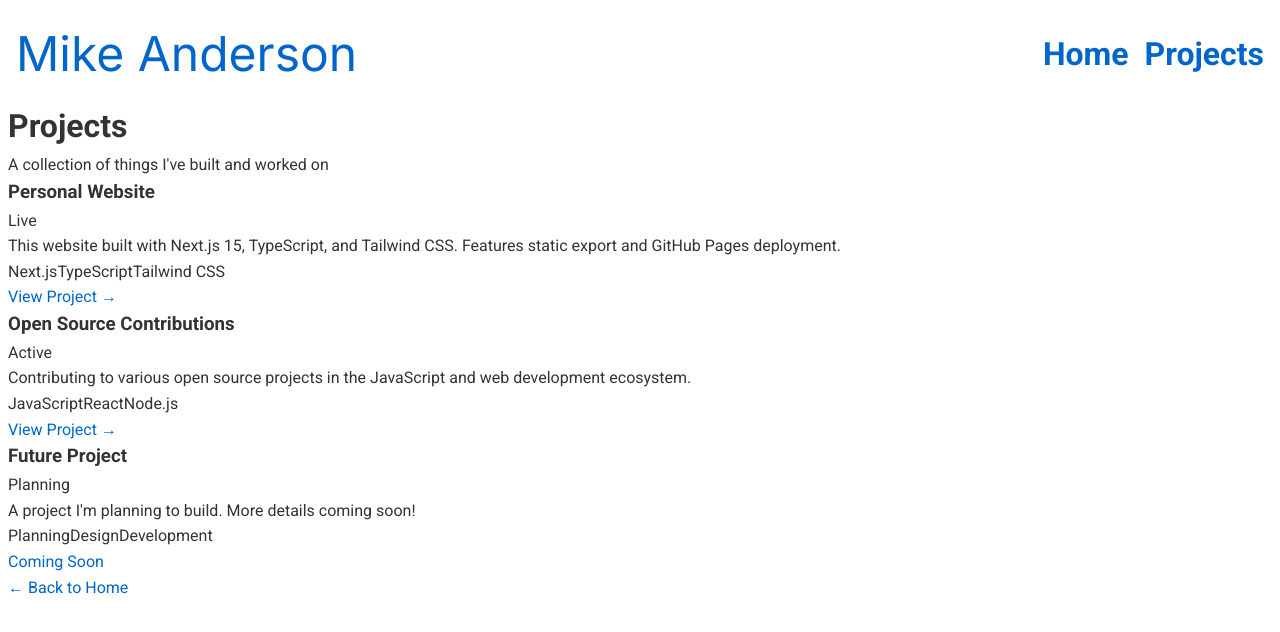
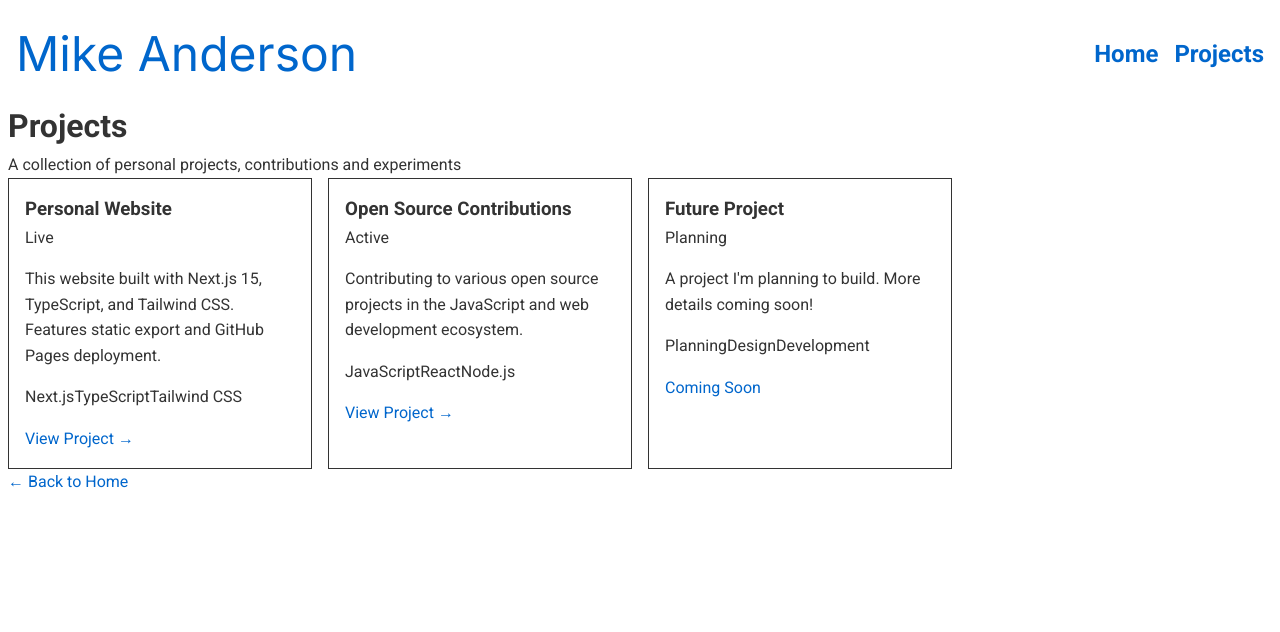
Before and after one commit to mikera/mikera.net, a Next.js app: page /projects in a window 1280 px wide. Shown: the top 632 px of the page. Built offline with nearby package versions, Linux system fonts and the light colour scheme.

Commit message:
Misc edits

```diff
--- a/app/globals.css
+++ b/app/globals.css
@@ -1,3 +1,36 @@
+/* CSS Custom Properties - Theme Colors */
+:root {
+  /* Primary Colors */
+  --color-primary: #0066cc;
+  --color-primary-hover: #0052a3;
+  --color-primary-light: #4d94ff;
+
+  /* Secondary Colors */
+  --color-secondary: #cc66cc;
+  --color-secondary-hover: #b366b3;
+  --color-secondary-light: #e6b3e6;
+
+  /* Neutral Colors */
+  --color-text: #333333;
+  --color-text-light: #666666;
+  --color-text-muted: #999999;
+
+  /* Background Colors */
+  --color-bg: #ffffff;
+  --color-bg-secondary: #f5f5f5;
+  --color-bg-muted: #e0e0e0;
+
+  /* Border Colors */
+  --color-border: #333333;
+  --color-border-light: #cccccc;
+
+  /* Status Colors */
+  --color-success: #28a745;
+  --color-warning: #ffc107;
+  --color-error: #dc3545;
+  --color-info: #17a2b8;
+}
+
 /* Basic reset and minimal styles */
 * {
     margin: 0;
@@ -9,16 +42,33 @@ body {
     font-family: Roboto, sans-serif;
     padding: 0.5em;
     line-height: 1.6;
-    color: #333;
+    color: var(--color-text);
 }
 
 a {
-    color: #0066cc;
+    color: var(--color-primary);
     text-decoration: none;
 }
 
 a:hover {
     text-decoration: underline;
+    color: var(--color-primary-hover);
+}
+
+/* Projects */
+
+.projects {
+    display: grid;
+    grid-template-columns: repeat(auto-fill, minmax(300px, 1fr));
+    gap: 1em;
+}
+
+.project {
+    display: flex;
+    padding: 1em;
+    flex-direction: column;
+    gap: 1em;
+    border: 1px solid var(--color-border);
 }
 
 /* Header Menu*/
@@ -37,6 +87,14 @@ header {
     text-decoration: none;
 }
 
+.mike a {
+    text-decoration: none;
+}
+
+.mike a:hover {
+    color: var(--color-secondary);
+}
+
 .menubar {
     display: flex;
     gap: 1em;
@@ -47,11 +105,13 @@ header {
 
 .menubar a {
     font-weight: bold;
-    font-size: 2em;
+    font-size: 1.5em;
     text-decoration: none;
 }
 
-
+.menubar a:hover {
+    color: var(--color-primary-hover);
+}
 
 /* Footer */
 
--- a/app/layout.tsx
+++ b/app/layout.tsx
@@ -35,7 +35,7 @@ export default function RootLayout({
       </head>
       <body>
         <header>
-          <div class="mike">
+          <div className="mike">
             <a href="/">Mike Anderson</a>
           </div>
           <nav>
--- a/app/projects/Project.tsx
+++ b/app/projects/Project.tsx
@@ -9,7 +9,7 @@ interface ProjectProps {
 
 export default function Project({ id, title, description, tech, link, status }: ProjectProps) {
   return (
-    <div>
+    <div className="project">
       <div>
         <h3>{title}</h3>
         <span>{status}</span>
--- a/app/projects/page.tsx
+++ b/app/projects/page.tsx
@@ -31,9 +31,9 @@ export default function Projects() {
   return (
     <div>
       <h1>Projects</h1>
-      <p>A collection of things I've built and worked on</p>
+      <p>A collection of personal projects, contributions and experiments</p>
 
-      <div>
+      <div className="projects">
         {projects.map((project) => (
           <Project
             key={project.id}
```
